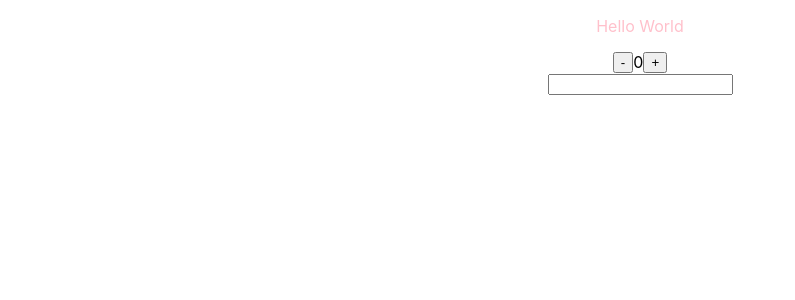
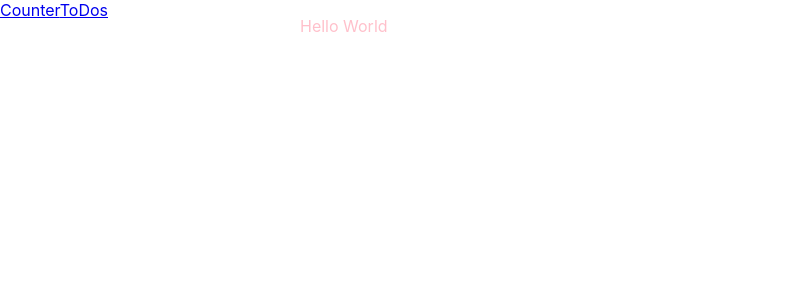
Before and after one commit to schktjm/e2e-test, a React (Create React App) app: page / in a window 1280 px wide. Shown: the top 300 px of the page, without its empty margins (0-795 px from the left). Built offline with nearby package versions, Linux system fonts and the light colour scheme.

Commit message:
:+1: router導入

```diff
--- a/package.json
+++ b/package.json
@@ -6,13 +6,16 @@
     "@testing-library/jest-dom": "^4.2.4",
     "@testing-library/react": "^9.3.2",
     "@testing-library/user-event": "^7.1.2",
+    "@types/history": "^4.7.6",
     "@types/jest": "^24.0.0",
     "@types/node": "^12.0.0",
     "@types/react": "^16.9.0",
     "@types/react-dom": "^16.9.0",
+    "@types/react-router-dom": "^5.1.5",
     "@types/styled-components": "^5.1.1",
     "react": "^16.13.1",
     "react-dom": "^16.13.1",
+    "react-router-dom": "^5.2.0",
     "react-scripts": "3.4.1",
     "styled-components": "^5.1.1",
     "typescript": "~3.7.2"
--- a/src/App.tsx
+++ b/src/App.tsx
@@ -1,24 +1,44 @@
 import React from 'react';
 import styled from "styled-components";
+import MenuBar from "./components/MenuBar";
 import Counter from "./components/Counter";
 import ToDos from "./components/ToDos";
+import { Route, Router } from 'react-router-dom';
+import { createBrowserHistory } from "history"
+
+const history = createBrowserHistory();
 
 function App() {
   return (
     <Wrapper id="app">
-      <Hello >Hello World</Hello>
-      <Counter />
-      <ToDos />
+      <Router history={history}>
+        <Menu>
+          <MenuBar />
+        </Menu>
+        <Main>
+          <Hello >Hello World</Hello>
+          <Route exact path="/counter" component={Counter} />
+          <Route path="/todos" component={ToDos} />
+        </Main>
+      </Router>
     </Wrapper>
   );
 }
+
 const Wrapper = styled.div`
-  display: flex;
-  flex-direction: column;
-  justify-content: center;
-  align-items: center;
+  width: 100vw;
+  height: 100vh;
+  display: grid;
+  grid-template-columns: 300px 1fr;
+  grid-template-rows: 1fr;
+  grid-template-areas: "menu main"
 `;
-
+const Menu = styled.div`
+  grid-area: menu;
+`;
+const Main = styled.div`
+  grid-area: main;
+`;
 const Hello = styled.p`
   color: pink;
 `;
--- /dev/null
+++ b/src/components/MenuBar.tsx
@@ -0,0 +1,20 @@
+import React from "react"
+import { Link, RouteProps } from "react-router-dom"
+import styled from "styled-components";
+
+
+const MenuBar: React.SFC<RouteProps> = props => {
+    return (
+        <Wrapper>
+            <Link to="/counter">Counter</Link>
+            <Link to="/todos">ToDos</Link>
+        </Wrapper>
+    )
+}
+
+const Wrapper = styled.div`
+    height: 100%;
+    width: 100%;
+`;
+
+export default MenuBar;
```
Also changed, not shown: 1 other file (tests, documents, lock files or other folders).
